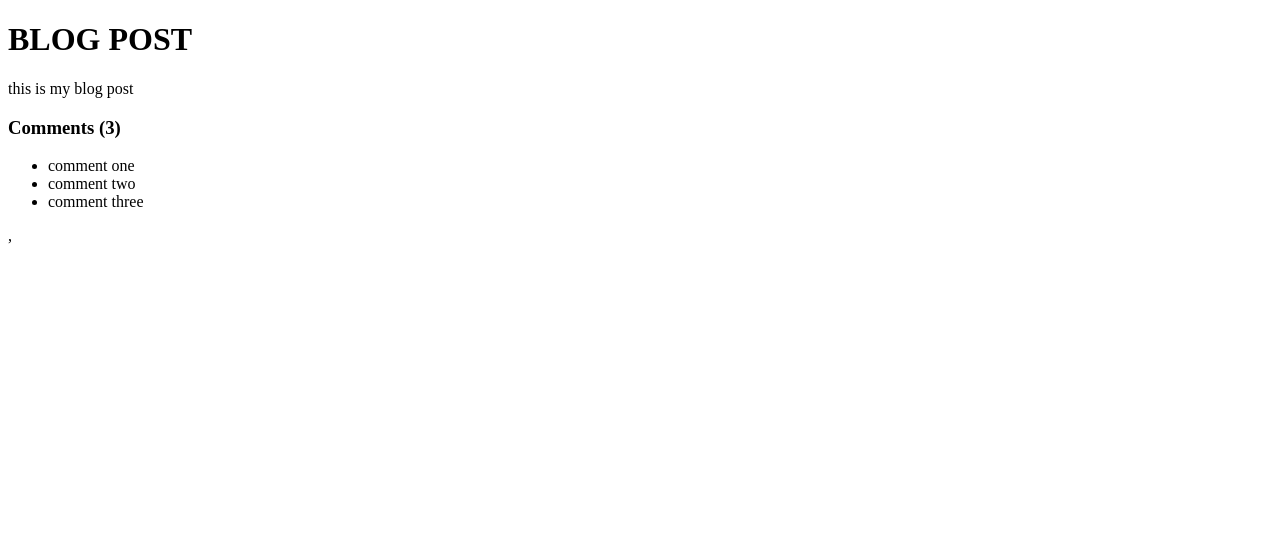
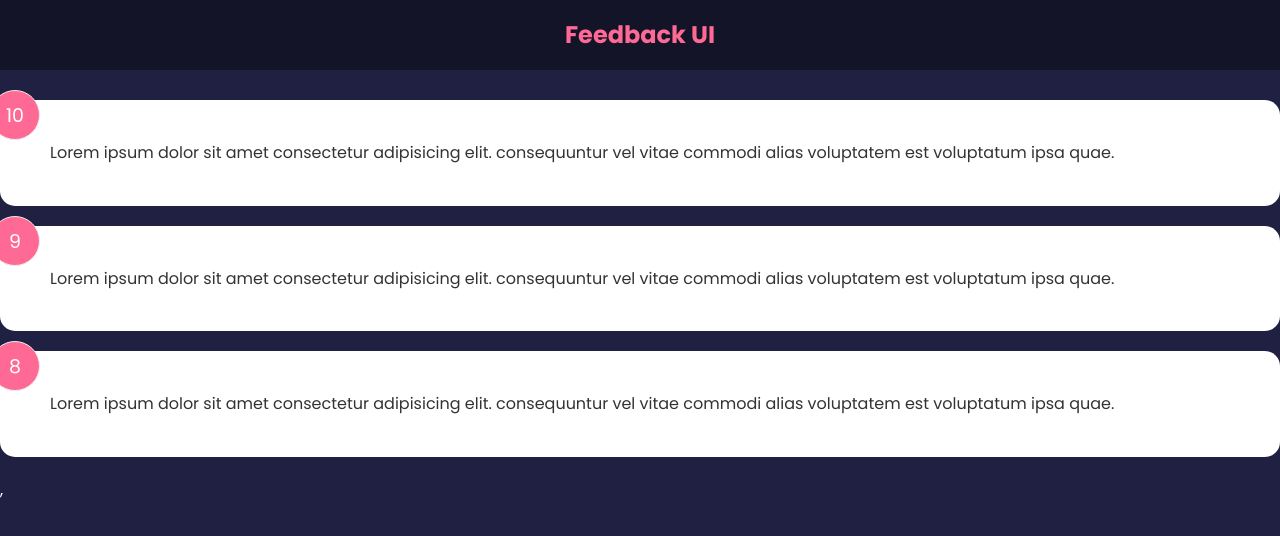
Before and after one commit to ss12932/feedback-react-project, a React (Create React App) app: page / in a window 1280 px wide. Shown: the top 536 px of the page. Built offline with nearby package versions, Linux system fonts and the light colour scheme.

Commit message:
card component + conditional styles

```diff
--- a/src/App.js
+++ b/src/App.js
@@ -1,36 +1,16 @@
+import { useState } from 'react';
+import Header from './components/Header';
+import FeedbackList from './components/FeedbackList';
+import FeedbackData from './data/feedbackData';
+
 function App() {
-  const title = 'Blog Post';
-  const body = 'this is my blog post';
-  const comments = [
-    { id: 1, text: 'comment one' },
-    { id: 2, text: 'comment two' },
-    { id: 3, text: 'comment three' },
-  ];
-
-  const loading = false;
-  const showComments = true;
-
-  if (loading) return <h1>Loading....</h1>;
-  //can use ternary operator if showcomments true, output jsx, if no return 'no' or null. otherwise could use AND operator to short circuit this.
-
-  const commentBlock = (
-    <div className='comments'>
-      <h3>Comments ({comments.length})</h3>
-      <ul>
-        {comments.map((comment, index) => (
-          <li key={index}>{comment.text}</li>
-        ))}
-      </ul>
-    </div>
-  );
-
+  const [feedback, setFeedback] = useState(FeedbackData);
   return (
-    <div className='container'>
-      <h1>{title.toUpperCase()}</h1>
-      <p>{body}</p>
-
-      {showComments && commentBlock}
-    </div>
+    <>
+      <Header />
+      <div className='container'></div>
+      <FeedbackList feedback={feedback} />
+    </>
   );
 }
 
--- /dev/null
+++ b/src/components/FeedbackItem.jsx
@@ -0,0 +1,12 @@
+import Card from './shared/Card';
+
+function FeedbackItem({ item }) {
+  return (
+    <Card>
+      <div className='num-display'>{item.rating}</div>
+      <div className='text-display'>{item.text}</div>
+    </Card>
+  );
+}
+
+export default FeedbackItem;
--- /dev/null
+++ b/src/components/FeedbackList.jsx
@@ -0,0 +1,17 @@
+import FeedbackItem from './FeedbackItem';
+
+function FeedbackList({ feedback }) {
+  if (!feedback || feedback.length === 0) {
+    return <p>No Feedback Yet!</p>;
+  }
+  console.log(feedback);
+  return (
+    <div className='feedback-list'>
+      {feedback.map((item) => (
+        <FeedbackItem key={item.id} item={item} />
+      ))}
+    </div>
+  );
+}
+
+export default FeedbackList;
--- /dev/null
+++ b/src/components/Header.jsx
@@ -0,0 +1,25 @@
+import PropTypes from 'prop-types';
+
+function Header({ text, bgColor, textColor }) {
+  const headerStyles = { backgroundColor: bgColor, color: textColor };
+  return (
+    <header style={headerStyles}>
+      <div className='container'>
+        <h2>{text}</h2>
+      </div>
+    </header>
+  );
+}
+
+Header.defaultProps = {
+  text: 'Feedback UI',
+  bgColor: 'rgba(0,0,0, 0.4)',
+  textColor: '#ff6a95',
+};
+//check types of passed in props. if using TS, no need use proptypes.
+Header.propTypes = {
+  text: PropTypes.string,
+  bgColor: PropTypes.string,
+  textColor: PropTypes.string,
+};
+export default Header;
--- /dev/null
+++ b/src/components/shared/Card.jsx
@@ -0,0 +1,5 @@
+function Card({ children, reverse }) {
+  return <div className={`card ${reverse && 'reverse'}`}>{children}</div>;
+}
+
+export default Card;
--- /dev/null
+++ b/src/data/feedbackData.js
@@ -0,0 +1,19 @@
+const FeedbackData = [
+  {
+    id: 1,
+    rating: 10,
+    text: 'Lorem ipsum dolor sit amet consectetur adipisicing elit. consequuntur vel vitae commodi alias voluptatem est voluptatum ipsa quae.',
+  },
+  {
+    id: 2,
+    rating: 9,
+    text: 'Lorem ipsum dolor sit amet consectetur adipisicing elit. consequuntur vel vitae commodi alias voluptatem est voluptatum ipsa quae.',
+  },
+  {
+    id: 3,
+    rating: 8,
+    text: 'Lorem ipsum dolor sit amet consectetur adipisicing elit. consequuntur vel vitae commodi alias voluptatem est voluptatum ipsa quae.',
+  },
+];
+
+export default FeedbackData;
--- a/src/index.css
+++ b/src/index.css
@@ -0,0 +1,230 @@
+@import url('https://fonts.googleapis.com/css2?family=Poppins:wght@400;600;700&display=swap');
+
+* {
+  box-sizing: border-box;
+  margin: 0;
+  padding: 0;
+}
+
+body {
+  font-family: 'Poppins', sans-serif;
+  background-color: #202142;
+  color: #fff;
+  line-height: 1.6;
+}
+
+ul {
+  list-style: none;
+}
+
+.container {
+  max-width: 768px;
+  margin: auto;
+  padding: 0 20px;
+}
+
+header {
+  height: 70px;
+  width: 100%;
+  display: flex;
+  justify-content: space-between;
+  align-items: center;
+  margin-bottom: 30px;
+}
+
+.card {
+  background-color: #fff;
+  color: #333;
+  border-radius: 15px;
+  padding: 40px 50px;
+  margin: 20px 0;
+  position: relative;
+}
+
+.card.reverse {
+  background-color: rgba(0, 0, 0, 0.4);
+  color: #fff;
+}
+
+.card h2 {
+  font-size: 22px;
+  font-weight: 600;
+  text-align: center;
+}
+
+.rating {
+  display: flex;
+  align-items: center;
+  justify-content: space-around;
+  margin: 30px 0 40px;
+}
+
+.rating li,
+.num-display {
+  position: relative;
+  background: #f4f4f4;
+  width: 50px;
+  height: 50px;
+  padding: 10px;
+  text-align: center;
+  border-radius: 50%;
+  font-size: 19px;
+  border: 1px #eee solid;
+  transition: 0.3s;
+}
+
+.rating li label {
+  position: absolute;
+  top: 50%;
+  left: 50%;
+  width: 50px;
+  height: 50px;
+  padding: 10px;
+  border-radius: 50%;
+  transform: translate(-50%, -50%);
+  cursor: pointer;
+}
+
+.rating li:hover,
+.num-display {
+  background: #ff6a95;
+  color: #fff;
+}
+
+[type='radio'] {
+  opacity: 0;
+}
+
+[type='radio']:checked ~ label {
+  background: #ff6a95;
+  color: #fff;
+}
+
+.input-group {
+  display: flex;
+  flex-direction: row;
+  border: 1px solid #ccc;
+  padding: 8px 10px;
+  border-radius: 8px;
+}
+
+input {
+  flex-grow: 2;
+  border: none;
+  font-size: 16px;
+}
+
+input:focus {
+  outline: none;
+}
+
+.feedback-stats {
+  color: #fff;
+  display: flex;
+  justify-content: space-between;
+  align-items: center;
+}
+
+.num-display {
+  position: absolute;
+  top: -10px;
+  left: -10px;
+}
+
+.close,
+.edit {
+  position: absolute;
+  top: 10px;
+  right: 20px;
+  cursor: pointer;
+  background: none;
+  border: none;
+}
+
+.edit {
+  right: 40px;
+}
+
+.btn {
+  color: #fff;
+  border: 0;
+  border-radius: 8px;
+  color: #fff;
+  width: 100px;
+  height: 40px;
+  cursor: pointer;
+}
+
+.btn-primary {
+  background-color: #202142;
+}
+
+.btn-secondary {
+  background: #ff6a95;
+}
+
+.btn:hover {
+  transform: scale(0.98);
+  opacity: 0.9;
+}
+
+.btn:disabled {
+  background-color: #cccccc;
+  color: #333;
+  cursor: auto;
+}
+
+.btn:disabled:hover {
+  transform: scale(1);
+  opacity: 1;
+}
+
+.message {
+  padding-top: 10px;
+  text-align: center;
+  color: rebeccapurple;
+}
+
+/* FIX: Remove position: absolute to keep about icon at the bottom of the
+ * document */
+.about-link {
+  display: flex;
+  justify-content: flex-end;
+}
+
+/* FIX: Remove position: absolute to keep about icon at the bottom of the
+ * document */
+.about-link a {
+  color: #fff;
+  cursor: pointer;
+}
+
+.about-link a:hover {
+  color: #ff6a95;
+}
+
+.about h1 {
+  margin-bottom: 20px;
+}
+
+.about p {
+  margin: 10px 0;
+}
+
+@media (max-width: 600px) {
+  .rating li {
+    margin: 10px 3px;
+  }
+
+  .rating {
+    display: flex;
+    align-items: center;
+    justify-content: center;
+    flex-wrap: wrap;
+    margin: 30px 0 40px;
+  }
+
+  .input-group input {
+    width: 80%;
+  }
+}
```
